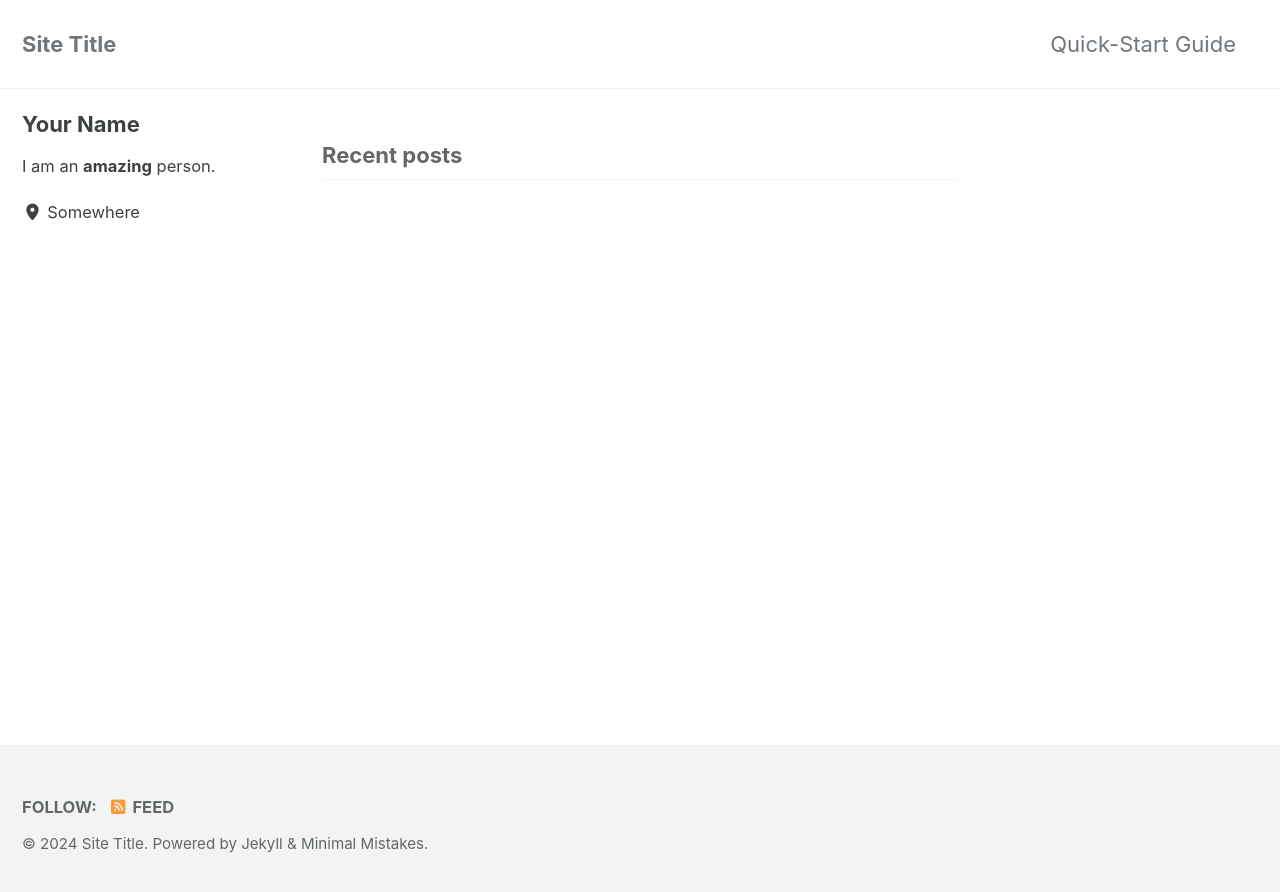
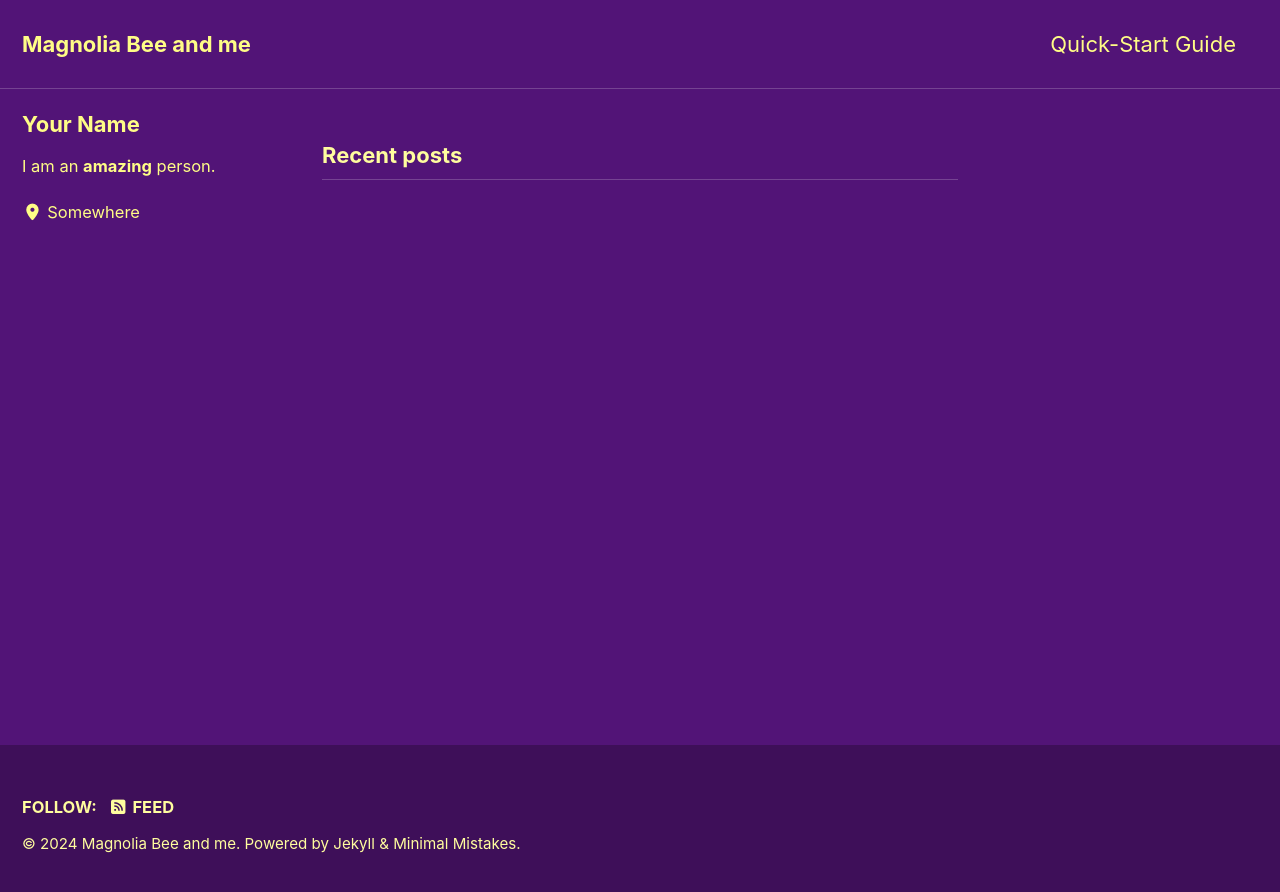
Before and after one commit to Magnoliabeeandme/Magnoliabeeandme, a Jekyll site: the page built from index.html, in a window 1280 px wide. Shown: the top 892 px of the page. Built offline with Jekyll 4.4.1, drawn with Linux system fonts in a browser that asks for light colours; cached includes are drawn as plain includes; the list of posts is cut into pages by our own code.

Commit message:
Update _config.yml

```diff
--- a/_config.yml
+++ b/_config.yml
@@ -12,12 +12,12 @@
 
 # theme                  : "minimal-mistakes-jekyll"
 # remote_theme           : "mmistakes/minimal-mistakes"
-minimal_mistakes_skin    : "default" # "air", "aqua", "contrast", "dark", "dirt", "neon", "mint", "plum", "sunrise"
+minimal_mistakes_skin    : "plum" # "air", "aqua", "contrast", "dark", "dirt", "neon", "mint", "plum", "sunrise"
 
 # Site Settings
 locale                   : "en-US"
 rtl                      : # true, false (default) # turns direction of the page into right to left for RTL languages
-title                    : "Site Title"
+title                    : "Magnolia Bee and me"
 title_separator          : "-"
 subtitle                 : # site tagline that appears below site title in masthead
 name                     : "Your Name"
```
